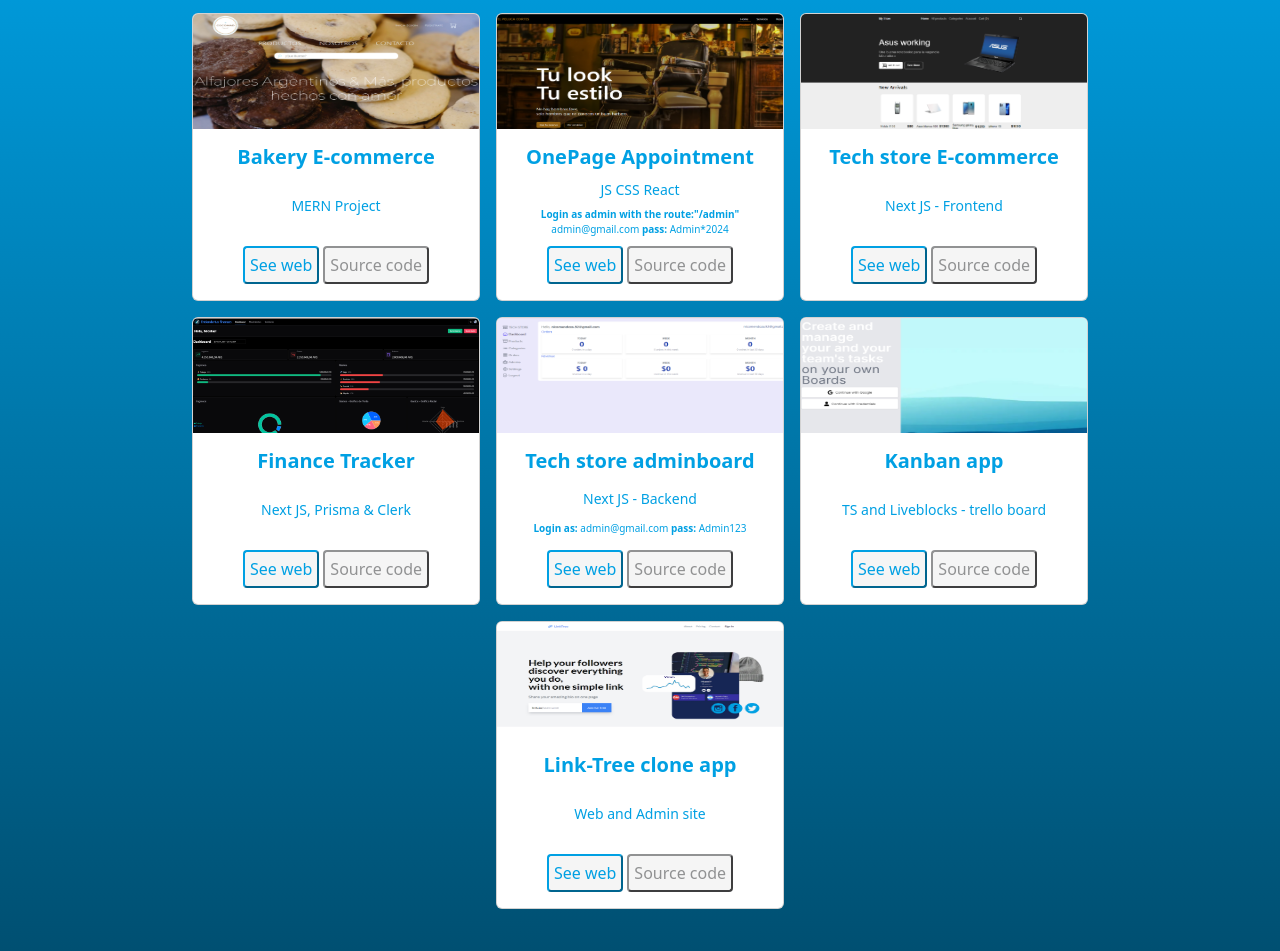
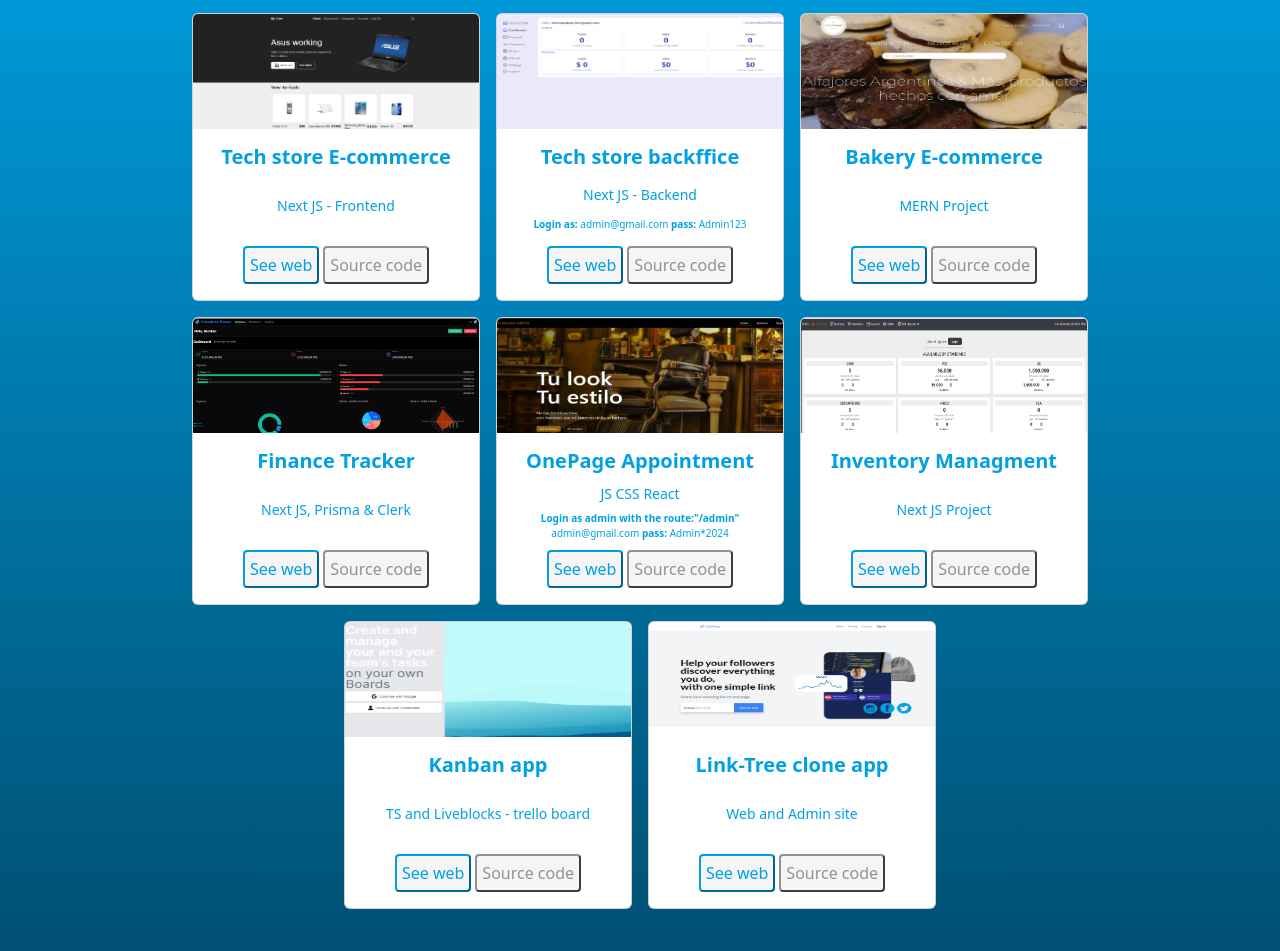
Before and after one commit to NicolasMendoza92/my-cv, a Next.js app: page / in a window 1280 px wide. Shown: the part 1081-2032 px from the top of the page. Built offline with nearby package versions, Linux system fonts and the light colour scheme.

Commit message:
changes styls and add projects

```diff
--- a/src/components/Cursos.jsx
+++ b/src/components/Cursos.jsx
@@ -10,10 +10,10 @@ const Cursos = () => {
     },[]);
 
     return (
-        <div data-aos="fade-up" className="contenedor-divs">
+        <div data-aos="fade-up" className="container">
             <div className='row m-4'>
                 <div className="col-12 col-md-4 col-lg-4 d-flex justify-content-center">
-                    <div className='align-items-center' style={{ width: '20rem', border: 'none', background:'none' }}>
+                    <div className='card align-items-center' style={{ width: '20rem', border: 'none', background:'none' }}>
                         <img className='card-img-top skills' variant="top" src="images/grad.png" />
                         <div className="card-body">
                             <h5 className='card-title'>Professional Achievements</h5>
--- a/src/components/Projects.jsx
+++ b/src/components/Projects.jsx
@@ -2,179 +2,314 @@ import Aos from "aos";
 import { useEffect } from "react";
 import "aos/dist/aos.css";
 
-
 const Projects = () => {
-
   useEffect(() => {
-        Aos.init({ duration: 2000 })
+    Aos.init({ duration: 2000 });
   }, []);
 
-    const goToOnePageApp= () => {
-        const newWindow = window.open('https://appointment-management.vercel.app/');
-        if (newWindow) newWindow.opener = null
-    }
+  const goToOnePageApp = () => {
+    const newWindow = window.open("https://appointment-management.vercel.app/");
+    if (newWindow) newWindow.opener = null;
+  };
   const goSourceOnePageApp = () => {
-        const newWindow = window.open('https://github.com/NicolasMendoza92/gestion-de-turnos');
-        if (newWindow) newWindow.opener = null
-    }
+    const newWindow = window.open(
+      "https://github.com/NicolasMendoza92/gestion-de-turnos"
+    );
+    if (newWindow) newWindow.opener = null;
+  };
 
   const goToKanban = () => {
-        const newWindow = window.open('https://kanban-app-rho-blue.vercel.app/');
-        if (newWindow) newWindow.opener = null
-    }
+    const newWindow = window.open("https://kanban-app-rho-blue.vercel.app/");
+    if (newWindow) newWindow.opener = null;
+  };
   const goSourceKanban = () => {
-        const newWindow = window.open('https://github.com/NicolasMendoza92/kanban-app');
-        if (newWindow) newWindow.opener = null
-    }
+    const newWindow = window.open(
+      "https://github.com/NicolasMendoza92/kanban-app"
+    );
+    if (newWindow) newWindow.opener = null;
+  };
 
   const linkTreePage = () => {
-        const newWindow = window.open('https://link-tree-clone-cyan.vercel.app/');
-        if (newWindow) newWindow.opener = null
-    }
+    const newWindow = window.open("https://link-tree-clone-cyan.vercel.app/");
+    if (newWindow) newWindow.opener = null;
+  };
   const goSourceLinkTree = () => {
-        const newWindow = window.open('https://github.com/NicolasMendoza92/LinkTree-Clone');
-        if (newWindow) newWindow.opener = null
-    }
+    const newWindow = window.open(
+      "https://github.com/NicolasMendoza92/LinkTree-Clone"
+    );
+    if (newWindow) newWindow.opener = null;
+  };
   const goToCoco = () => {
-        const newWindow = window.open('https://coco-mad-react.vercel.app/');
-        if (newWindow) newWindow.opener = null
-    }
+    const newWindow = window.open("https://coco-mad-react.vercel.app/");
+    if (newWindow) newWindow.opener = null;
+  };
   const goSourceCoco = () => {
-        const newWindow = window.open('https://github.com/NicolasMendoza92/CocoMad-React');
-        if (newWindow) newWindow.opener = null
-    }
+    const newWindow = window.open(
+      "https://github.com/NicolasMendoza92/CocoMad-React"
+    );
+    if (newWindow) newWindow.opener = null;
+  };
+
+  const goToInveTrial = () => {
+    const newWindow = window.open("https://inventory-trial.vercel.app/");
+    if (newWindow) newWindow.opener = null;
+  };
+  const goSourceInveTrial = () => {
+    const newWindow = window.open(
+      "https://github.com/NicolasMendoza92/inventory-trial"
+    );
+    if (newWindow) newWindow.opener = null;
+  };
 
   const ecommerceTechFront = () => {
-        const newWindow = window.open('https://ecommerce-front-rust.vercel.app/');
-        if (newWindow) newWindow.opener = null
-    }
+    const newWindow = window.open("https://ecommerce-front-rust.vercel.app/");
+    if (newWindow) newWindow.opener = null;
+  };
   const goSourceTech = () => {
-        const newWindow = window.open('https://github.com/NicolasMendoza92/ecommerce-front');
-        if (newWindow) newWindow.opener = null
-    }
+    const newWindow = window.open(
+      "https://github.com/NicolasMendoza92/ecommerce-front"
+    );
+    if (newWindow) newWindow.opener = null;
+  };
   const ecommerceTechBack = () => {
-        const newWindow = window.open('https://ecommerce-admin-delta-lemon.vercel.app/');
-        if (newWindow) newWindow.opener = null
-    }
+    const newWindow = window.open(
+      "https://ecommerce-admin-delta-lemon.vercel.app/"
+    );
+    if (newWindow) newWindow.opener = null;
+  };
   const goSourceTechback = () => {
-        const newWindow = window.open('https://github.com/NicolasMendoza92/ecommerce-admin');
-        if (newWindow) newWindow.opener = null
-    }
+    const newWindow = window.open(
+      "https://github.com/NicolasMendoza92/ecommerce-admin"
+    );
+    if (newWindow) newWindow.opener = null;
+  };
   const financeApp = () => {
-        const newWindow = window.open('https://finance-tracker-app-nu.vercel.app/');
-        if (newWindow) newWindow.opener = null
-    }
+    const newWindow = window.open("https://finance-tracker-app-nu.vercel.app/");
+    if (newWindow) newWindow.opener = null;
+  };
   const financeAppCode = () => {
-        const newWindow = window.open('https://github.com/NicolasMendoza92/finance-tracker-app');
-        if (newWindow) newWindow.opener = null
-    }
-
+    const newWindow = window.open(
+      "https://github.com/NicolasMendoza92/finance-tracker-app"
+    );
+    if (newWindow) newWindow.opener = null;
+  };
 
   // col 12 col-md-6  col-lg-4
 
   return (
     <div data-aos="fade-up" className="div-projects">
-            <h2 className='text-center m-3' style={{ color: 'white' }}>My main projects</h2>
-            <div className='d-flex flex-wrap justify-content-center gap-3'>
+      <h2 className="text-center m-3" style={{ color: "white" }}>
+        My main projects
+      </h2>
+      <div className="d-flex flex-wrap justify-content-center gap-3 container">
         <div className="d-flex justify-content-center">
-                    <div className="card " style={{ width: '18rem', height: '18rem', background: 'white' }}>
-                        <img src="images/cocomad.png" className="card-img-top cardo" alt="..." />
+          <div
+            className="card "
+            style={{ width: "18rem", height: "18rem", background: "white" }}
+          >
+            <img
+              src="images/ecommerce.png"
+              className="card-img-top cardo"
+              alt="..."
+            />
+            <div className="card-body d-flex flex-column align-items-center justify-content-between">
+              <h5 className="card-title">Tech store E-commerce</h5>
+              <p className="card-text">Next JS - Frontend</p>
+              <div className="d-flex flex-wrap gap-1 mt-2">
+                <button onClick={ecommerceTechFront} className="btn-seeweb">
+                  See web
+                </button>
+                <button onClick={goSourceTech} className="btn-code">
+                  Source code
+                </button>
+              </div>
+            </div>
+          </div>
+        </div>
+
+        <div className=" d-flex justify-content-center">
+          <div
+            className="card "
+            style={{ width: "18rem", height: "18rem", background: "white" }}
+          >
+            <img
+              src="images/dashboardadmin.png"
+              className="card-img-top cardo"
+              alt="..."
+            />
+            <div className="card-body d-flex flex-column align-items-center justify-content-between">
+              <h5 className="card-title">Tech store backffice</h5>
+              <p className="card-text">Next JS - Backend</p>
+              <p className="card-note">
+                <b>Login as:</b> admin@gmail.com <b>pass:</b> Admin123
+              </p>
+              <div className="d-flex flex-wrap gap-1 mt-2">
+                <button onClick={ecommerceTechBack} className="btn-seeweb">
+                  See web
+                </button>
+                <button onClick={goSourceTechback} className="btn-code">
+                  Source code
+                </button>
+              </div>
+            </div>
+          </div>
+        </div>
+
+        <div className="d-flex justify-content-center">
+          <div
+            className="card "
+            style={{ width: "18rem", height: "18rem", background: "white" }}
+          >
+            <img
+              src="images/cocomad.png"
+              className="card-img-top cardo"
+              alt="..."
+            />
             <div className="card-body d-flex flex-column align-items-center justify-content-between">
               <h5 className="card-title">Bakery E-commerce</h5>
               <p className="card-text">MERN Project</p>
               <div className="d-flex flex-wrap gap-1 mt-2">
-                                <button onClick={goToCoco} className="btn-seeweb">See web</button>
-                                <button onClick={goSourceCoco} className="btn-code">Source code</button>
+                <button onClick={goToCoco} className="btn-seeweb">
+                  See web
+                </button>
+                <button onClick={goSourceCoco} className="btn-code">
+                  Source code
+                </button>
               </div>
             </div>
           </div>
         </div>
         <div className=" d-flex justify-content-center">
-                    <div className="card " style={{ width: '18rem', height: '18rem', background: 'white' }}>
-                        <img src="images/appoinment.png" className="card-img-top cardo" alt="..." />
+          <div
+            className="card "
+            style={{ width: "18rem", height: "18rem", background: "white" }}
+          >
+            <img
+              src="images/finance_img.png"
+              className="card-img-top cardo"
+              alt="..."
+            />
             <div className="card-body d-flex flex-column align-items-center justify-content-between ">
-                            <h5 className="card-title">OnePage Appointment</h5>
-                            <p className="card-text">JS CSS React</p>
-                            <p className="card-note"><b>Login as admin with the route:"/admin"</b> admin@gmail.com <b>pass:</b> Admin*2024</p>
+              <h5 className="card-title">Finance Tracker</h5>
+              <p className="card-text">Next JS, Prisma & Clerk</p>
               <div className="d-flex flex-wrap gap-1 mt-2">
-                                <button onClick={goToOnePageApp} className="btn-seeweb">See web</button>
-                                <button onClick={goSourceOnePageApp} className="btn-code">Source code</button>
+                <button onClick={financeApp} className="btn-seeweb">
+                  See web
+                </button>
+                <button onClick={financeAppCode} className="btn-code">
+                  Source code
+                </button>
               </div>
             </div>
           </div>
         </div>
-                <div className="d-flex justify-content-center">
-                    <div className="card " style={{ width: '18rem', height: '18rem', background: 'white' }}>
-                        <img src="images/ecommerce.png" className="card-img-top cardo" alt="..." />
-                        <div className="card-body d-flex flex-column align-items-center justify-content-between">
-                            <h5 className="card-title">Tech store E-commerce</h5>
-                            <p className="card-text">Next JS - Frontend</p>
+
+        <div className=" d-flex justify-content-center">
+          <div
+            className="card "
+            style={{ width: "18rem", height: "18rem", background: "white" }}
+          >
+            <img
+              src="images/appoinment.png"
+              className="card-img-top cardo"
+              alt="..."
+            />
+            <div className="card-body d-flex flex-column align-items-center justify-content-between ">
+              <h5 className="card-title">OnePage Appointment</h5>
+              <p className="card-text">JS CSS React</p>
+              <p className="card-note">
+                <b>Login as admin with the route:"/admin"</b> admin@gmail.com{" "}
+                <b>pass:</b> Admin*2024
+              </p>
               <div className="d-flex flex-wrap gap-1 mt-2">
-                                <button onClick={ecommerceTechFront} className="btn-seeweb">See web</button>
-                                <button onClick={goSourceTech} className="btn-code">Source code</button>
+                <button onClick={goToOnePageApp} className="btn-seeweb">
+                  See web
+                </button>
+                <button onClick={goSourceOnePageApp} className="btn-code">
+                  Source code
+                </button>
               </div>
             </div>
           </div>
         </div>
-                <div className=" d-flex justify-content-center">
-                    <div className="card " style={{ width: '18rem', height: '18rem', background: 'white' }}>
-                        <img src="images/finance_img.png" className="card-img-top cardo" alt="..." />
-                        <div className="card-body d-flex flex-column align-items-center justify-content-between ">
-                            <h5 className="card-title">Finance Tracker</h5>
-                            <p className="card-text">Next JS, Prisma & Clerk</p>
+
+        <div className="d-flex justify-content-center">
+          <div
+            className="card "
+            style={{ width: "18rem", height: "18rem", background: "white" }}
+          >
+            <img
+              src="images/inventory-managment.png"
+              className="card-img-top cardo"
+              alt="..."
+            />
+            <div className="card-body d-flex flex-column align-items-center justify-content-between">
+              <h5 className="card-title">Inventory Managment</h5>
+              <p className="card-text">Next JS Project</p>
               <div className="d-flex flex-wrap gap-1 mt-2">
-                                <button onClick={financeApp} className="btn-seeweb">See web</button>
-                                <button onClick={financeAppCode} className="btn-code">Source code</button>
-                            </div>
-                        </div>
-                    </div>
-                </div>
-                <div className=" d-flex justify-content-center">
-                    <div className="card " style={{ width: '18rem', height: '18rem', background: 'white' }}>
-                        <img src="images/dashboardadmin.png" className="card-img-top cardo" alt="..." />
-                        <div className="card-body d-flex flex-column align-items-center justify-content-between">
-                            <h5 className="card-title">Tech store adminboard</h5>
-                            <p className="card-text">Next JS - Backend</p>
-                            <p className="card-note"><b>Login as:</b> admin@gmail.com <b>pass:</b> Admin123</p>
-                            <div className="d-flex flex-wrap gap-1 mt-2">
-                                <button onClick={ecommerceTechBack} className="btn-seeweb">See web</button>
-                                <button onClick={goSourceTechback} className="btn-code">Source code</button>
-                            </div>
-                        </div>
-                    </div>
-                </div>
-                <div className="d-flex justify-content-center">
-                    <div className="card " style={{ width: '18rem', height: '18rem', background: 'white' }}>
-                        <img src="images/kanban.png" className="card-img-top cardo" alt="..." />
-                        <div className="card-body d-flex flex-column align-items-center justify-content-between">
-                            <h5 className="card-title">Kanban app</h5>
-                            <p className="card-text">TS and Liveblocks - trello board</p>
-                            <div className="d-flex flex-wrap gap-1 mt-2">
-                                <button onClick={goToKanban} className="btn-seeweb">See web</button>
-                                <button onClick={goSourceKanban} className="btn-code">Source code</button>
-                            </div>
-                        </div>
-                    </div>
-                </div>
-                <div className="d-flex justify-content-center">
-                    <div className="card " style={{ width: '18rem', height: '18rem', background: 'white' }}>
-                        <img src="images/linktree.png" className="card-img-top cardo" alt="..." />
-                        <div className="card-body d-flex flex-column align-items-center justify-content-between">
-                            <h5 className="card-title">Link-Tree clone app</h5>
-                            <p className="card-text">Web and Admin site</p>
-                            <div className="d-flex flex-wrap gap-1 mt-2">
-                                <button onClick={linkTreePage} className="btn-seeweb">See web</button>
-                                <button onClick={goSourceLinkTree} className="btn-code">Source code</button>
+                <button onClick={goToInveTrial} className="btn-seeweb">
+                  See web
+                </button>
+                <button onClick={goSourceInveTrial} className="btn-code">
+                  Source code
+                </button>
               </div>
             </div>
           </div>
         </div>
 
 
-            </div >
+        <div className="d-flex justify-content-center">
+          <div
+            className="card "
+            style={{ width: "18rem", height: "18rem", background: "white" }}
+          >
+            <img
+              src="images/kanban.png"
+              className="card-img-top cardo"
+              alt="..."
+            />
+            <div className="card-body d-flex flex-column align-items-center justify-content-between">
+              <h5 className="card-title">Kanban app</h5>
+              <p className="card-text">TS and Liveblocks - trello board</p>
+              <div className="d-flex flex-wrap gap-1 mt-2">
+                <button onClick={goToKanban} className="btn-seeweb">
+                  See web
+                </button>
+                <button onClick={goSourceKanban} className="btn-code">
+                  Source code
+                </button>
               </div>
-    )
+            </div>
+          </div>
+        </div>
+        <div className="d-flex justify-content-center">
+          <div
+            className="card "
+            style={{ width: "18rem", height: "18rem", background: "white" }}
+          >
+            <img
+              src="images/linktree.png"
+              className="card-img-top cardo"
+              alt="..."
+            />
+            <div className="card-body d-flex flex-column align-items-center justify-content-between">
+              <h5 className="card-title">Link-Tree clone app</h5>
+              <p className="card-text">Web and Admin site</p>
+              <div className="d-flex flex-wrap gap-1 mt-2">
+                <button onClick={linkTreePage} className="btn-seeweb">
+                  See web
+                </button>
+                <button onClick={goSourceLinkTree} className="btn-code">
+                  Source code
+                </button>
+              </div>
+            </div>
+          </div>
+        </div>
+      </div>
+    </div>
+  );
+};
 
-}
-
-export default Projects
+export default Projects;
```
Also changed, not shown: src/components/About.jsx (+3 -4 lines), src/components/Icons.jsx (+41 -37 lines), public/images/inventory-managment.png (added). Lines whose indentation alone changed are shown as unchanged.
